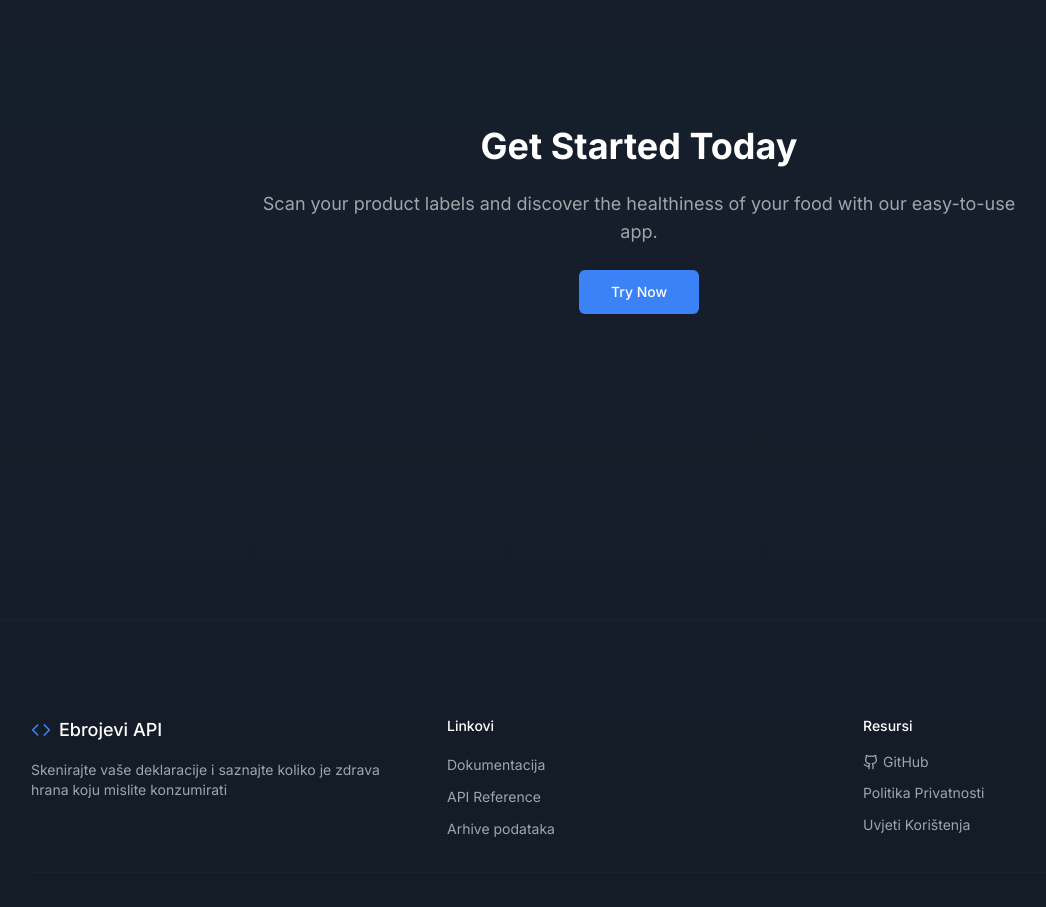
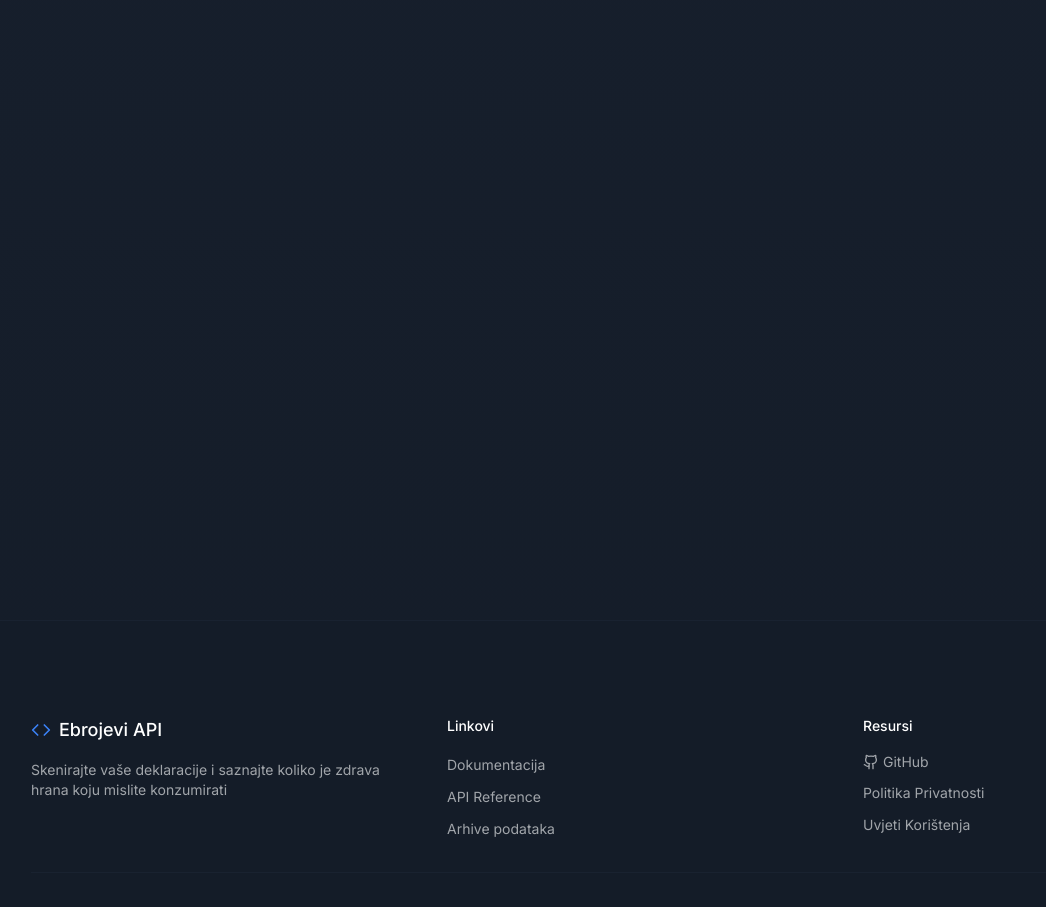
Before and after one commit to MortalWombat-repo/ebrojevi-web, a Next.js app: page / in a window 1280 px wide. Shown: the part 1780-2687 px from the top of the page, without its empty margins (1-1047 px from the left). Built offline with nearby package versions, Linux system fonts and the light colour scheme.

Commit message:
Update CtaSection.tsx

```diff
--- a/components/home/CtaSection.tsx
+++ b/components/home/CtaSection.tsx
@@ -16,18 +16,6 @@ const CtaSection = () => {
         viewport={{ once: true }}
         className="text-center space-y-6 max-w-3xl mx-auto"
       >
-        <h2 className="text-3xl md:text-4xl font-bold text-white">
-          Get Started Today
-        </h2>
-        <p className="text-lg text-muted-foreground">
-          Scan your product labels and discover the healthiness of your food with our easy-to-use app.
-        </p>
-        <Button
-          size="lg"
-          className="bg-blue-500 hover:bg-blue-600 text-white"
-        >
-          Try Now
-        </Button>
       </motion.div>
     </section>
   );
```
